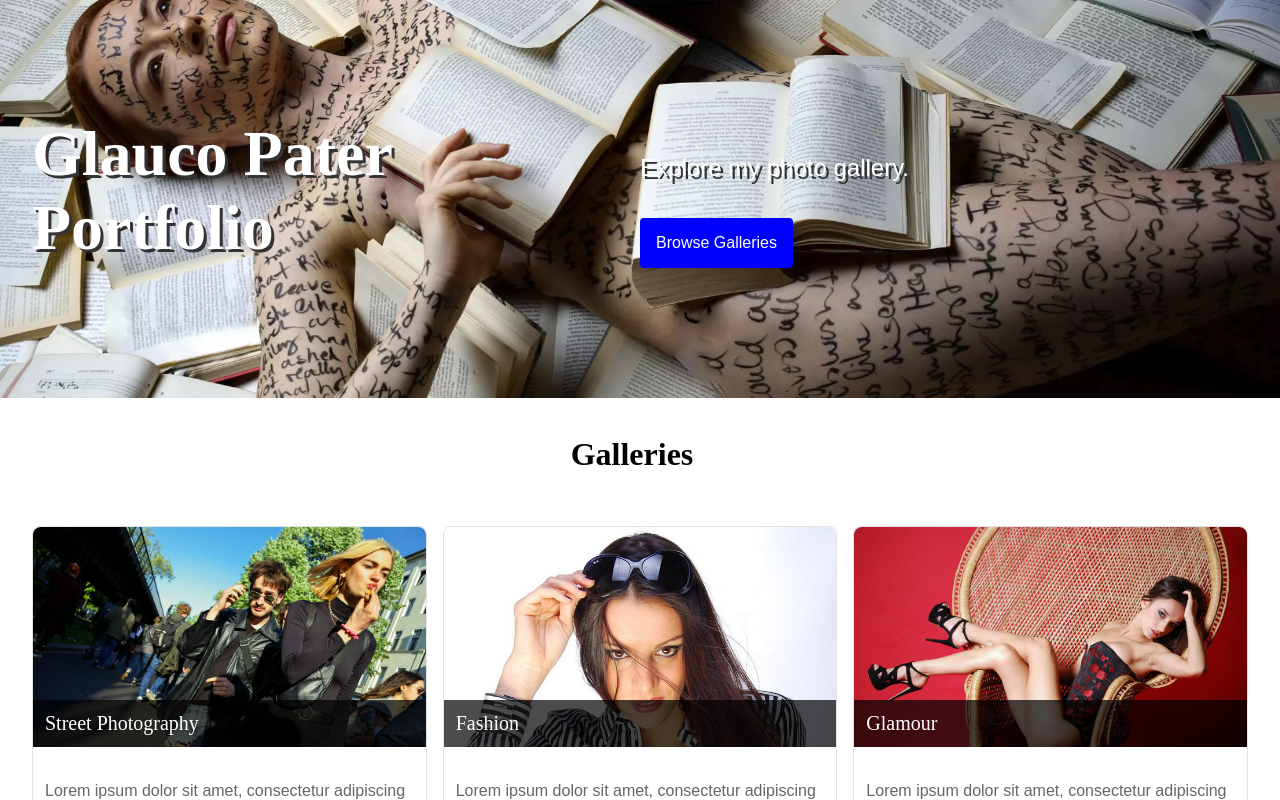
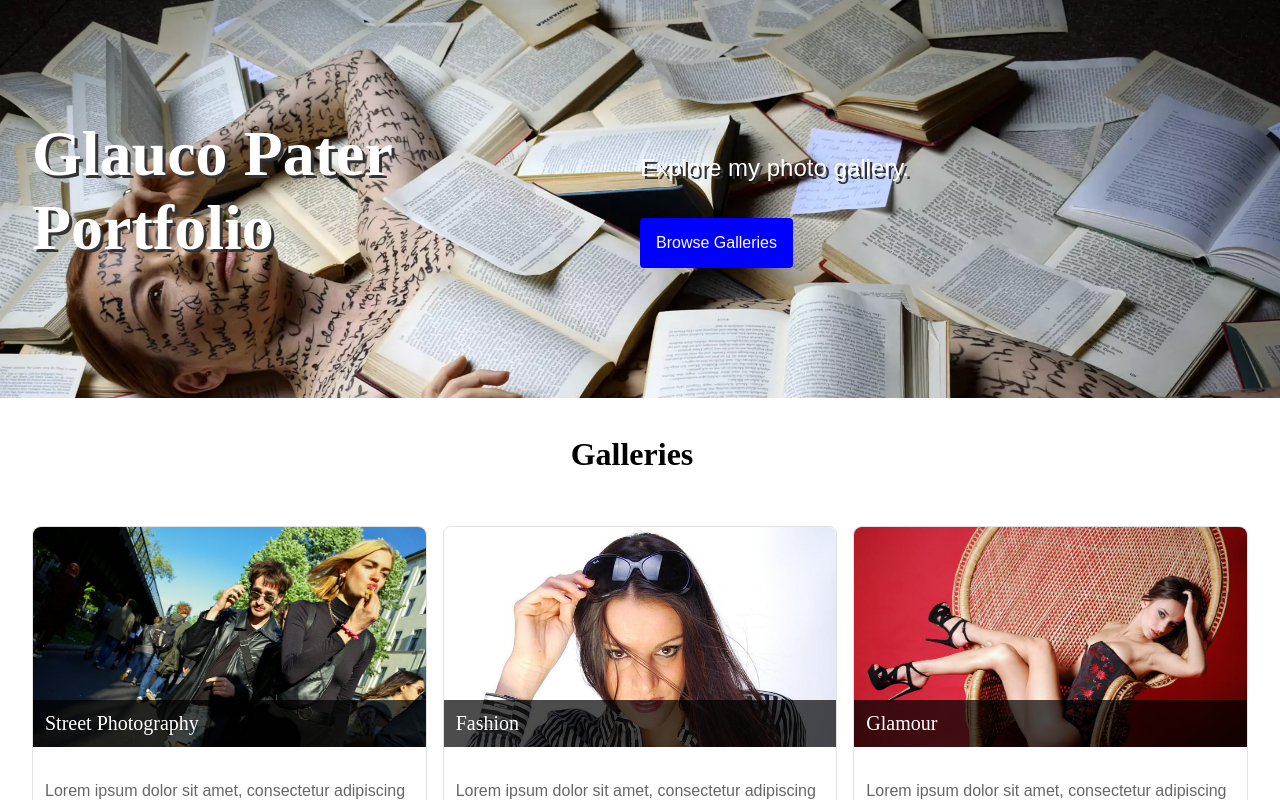
Before and after one commit to glaucopater/portfolio-creator, a React (Create React App) app: page / in a window 1280 px wide. Shown: the top 800 px of the page. Built offline with nearby package versions, Linux system fonts and the light colour scheme.

Commit message:
Update Hero Style

```diff
--- a/src/components/Hero/styled.js
+++ b/src/components/Hero/styled.js
@@ -3,7 +3,7 @@ import styled from 'styled-components';
 import backgroundImage from '../../assets/images/hero.jpg';
 
 export const StyledHero = styled.section`
-  background: url(${backgroundImage}) center;
+  background: url(${backgroundImage});
   background-size: cover;
   padding: 4rem 2rem;
   /* grid styles */
```
